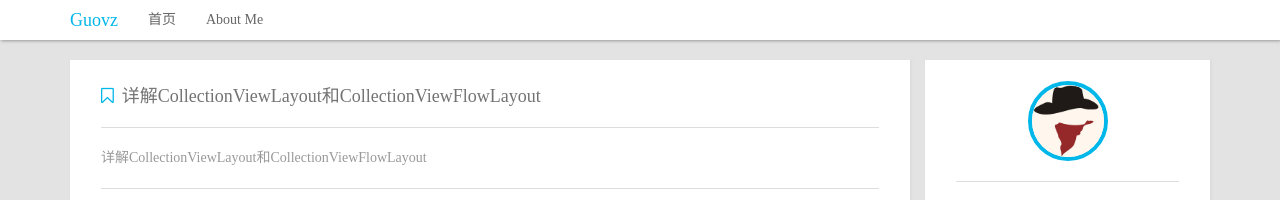
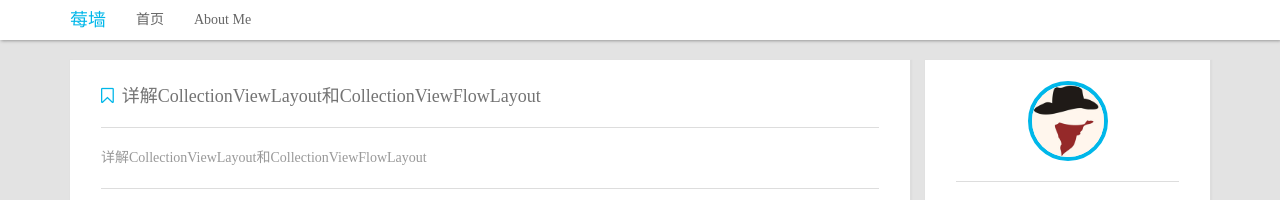
Before and after one commit to wangyingbo/wangyingbo.github.io, a Jekyll site: the page built from index.html, in a window 1280 px wide. Shown: the top 200 px of the page. Built offline with Jekyll 4.4.1, drawn with Linux system fonts in a browser that asks for light colours; nearby versions of some CDN libraries; the list of posts is cut into pages by our own code; comment, search, counter and statistics services are not loaded.

Commit message:
Update navbar.html

```diff
--- a/_includes/navbar.html
+++ b/_includes/navbar.html
@@ -5,7 +5,7 @@
                     data-target="#pithy-navbar" aria-expanded="false">
                 <i class="fa fa-bars"></i>
             </button>
-            <a class="navbar-brand" href="{{site.baseurl}}/">Guovz</a>
+            <a class="navbar-brand" href="{{site.baseurl}}/">莓墙</a>
         </div>
 
         <div class="collapse navbar-collapse" id="pithy-navbar">
```
